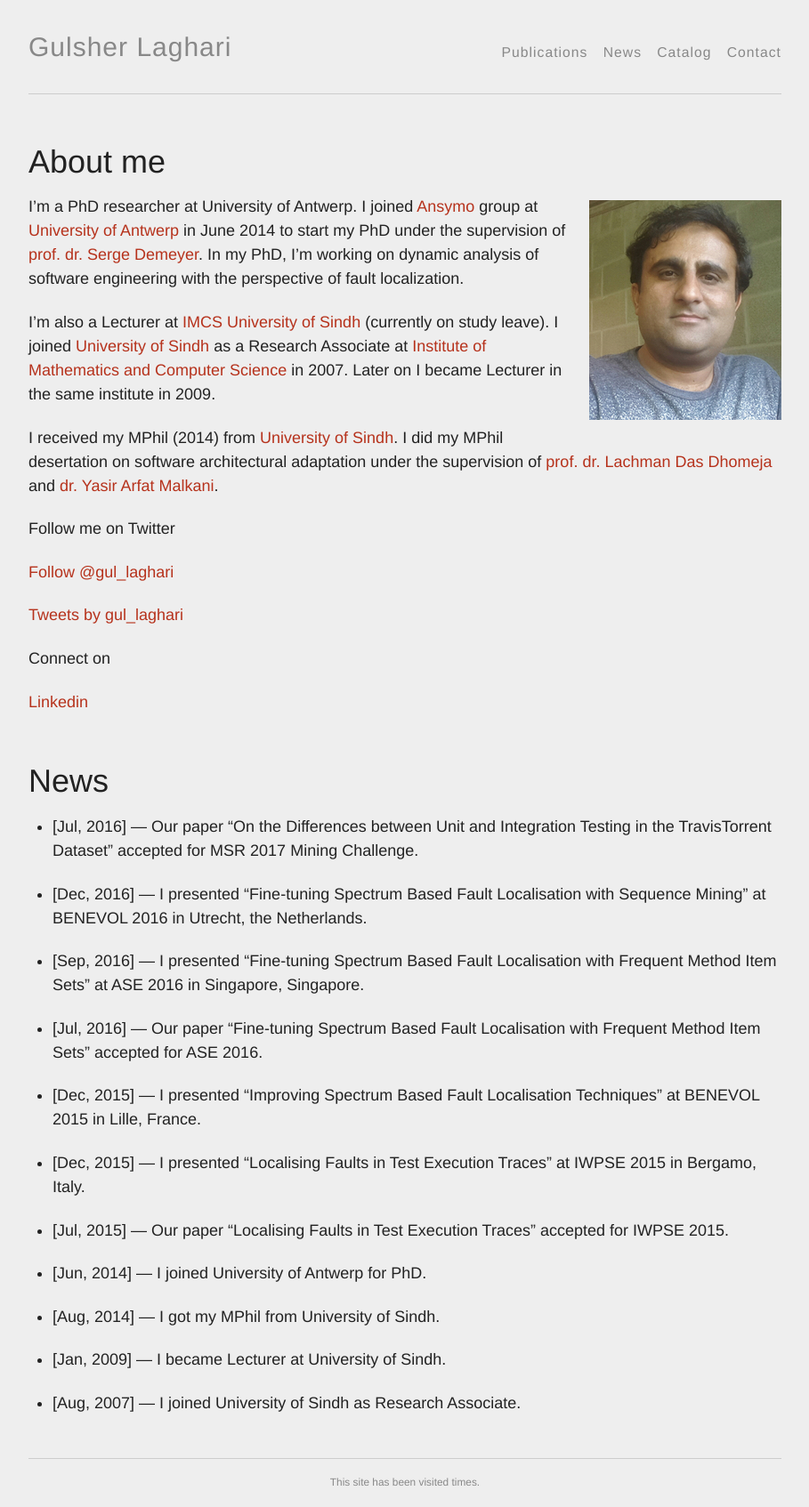
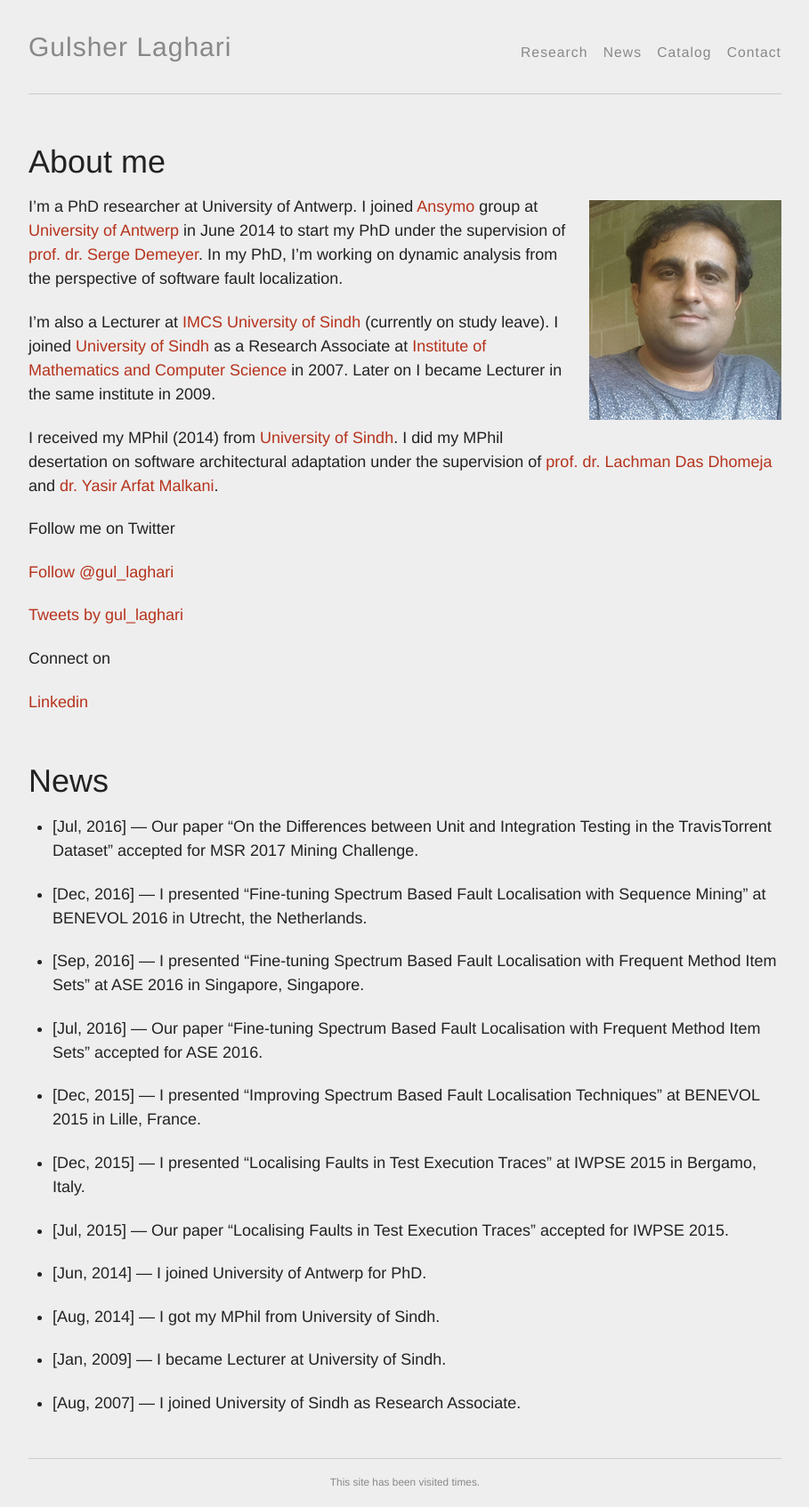
Before and after one commit to glaghari/glaghari.github.io, a Jekyll site: the page built from index.md, in a window 1280 px wide. Shown: the whole page at 89% size, without its empty margins (185-1094 px from the left). Built offline with Jekyll 4.4.1, drawn with Linux system fonts in a browser that asks for light colours; comment, search, counter and statistics services are not loaded.

Commit message:
layout changes

```diff
--- a/_config.yml
+++ b/_config.yml
@@ -9,9 +9,9 @@ url: "http://glaghari.github.io"     # the base hostname & protocol for your sit
 #baseurl: ""                   # the subpath of your site, e.g. /blog
 
 author:
-    name:
-    facebook:
-    scholar:
+    name: Gulsher Laghari
+    facebook: https://www.facebook.com/gulsher.laghari
+    scholar: https://scholar.google.be/citations?user=k7V2ZnIAAAAJ
 
 # Build settings
 markdown: kramdown
--- a/_data/menu.yml
+++ b/_data/menu.yml
@@ -1,5 +1,5 @@
-- title: "Publications"
-  href: "/publications/"
+- title: "Research"
+  href: "/research/"
 
 - title: "News"
   href: "/news/"
--- a/_includes/about.md
+++ b/_includes/about.md
@@ -1,5 +1,5 @@
 I'm a PhD researcher at University of Antwerp.
-I joined [Ansymo](https://www.uantwerpen.be/en/rg/ansymo/) group at [University of Antwerp](https://www.uantwerpen.be/) in June 2014 to start my PhD under the supervision of [prof. dr. Serge Demeyer](http://win.ua.ac.be/~sdemey/). In my PhD, I'm working on dynamic analysis of software engineering with the perspective of fault localization.
+I joined [Ansymo](https://www.uantwerpen.be/en/rg/ansymo/) group at [University of Antwerp](https://www.uantwerpen.be/nl/personeel/gulsher-laghari/) in June 2014 to start my PhD under the supervision of [prof. dr. Serge Demeyer](http://win.ua.ac.be/~sdemey/). In my PhD, I'm working on dynamic analysis from the perspective of software fault localization.
 
 I'm also a Lecturer at [IMCS University of Sindh](http://imcs.usindh.edu.pk/gulsher-laghari/) (currently on study leave). I joined [University of Sindh](http://usindh.edu.pk) as a Research Associate at [Institute of Mathematics and Computer Science](http://imcs.usindh.edu.pk) in 2007. Later on I became Lecturer in the same institute in 2009.
 
--- /dev/null
+++ b/_layouts/headerless_page.html
@@ -0,0 +1,6 @@
+---
+layout: default
+---
+<div class="post">
+    {{ content }}
+</div>
--- a/publications.md
+++ b/research.md
@@ -1,8 +1,9 @@
 ---
-layout: page
-permalink: /publications/
-title: Publications
+layout: headerless_page
+permalink: /research/
+title: Research
 ---
+# Publications
 
 {% assign thumbnail="left" %}
 
```
